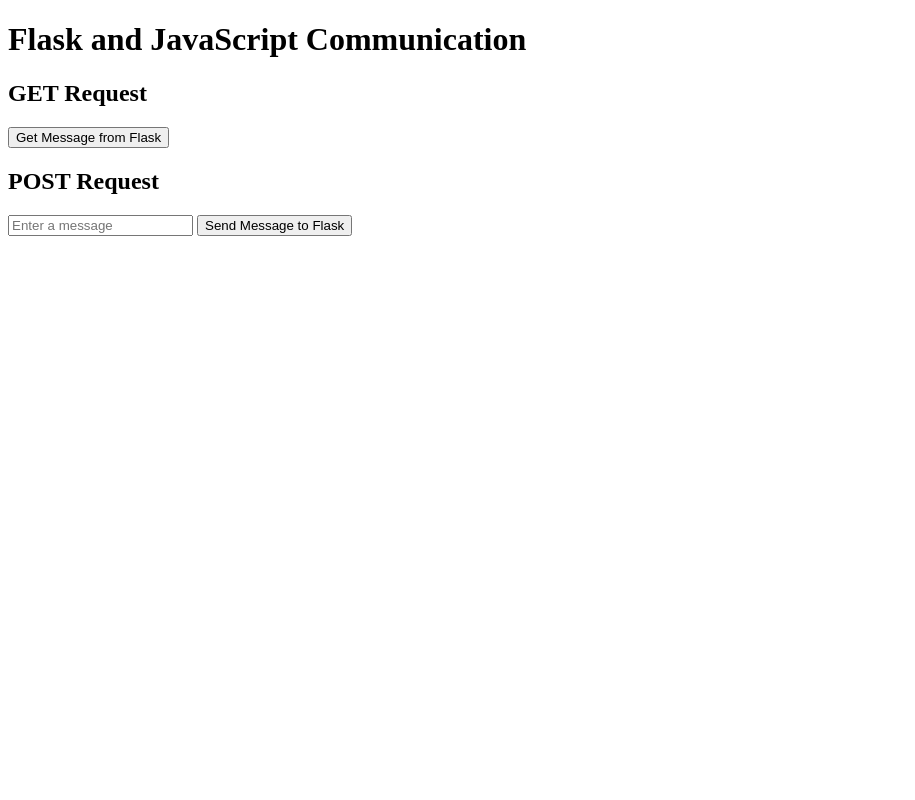
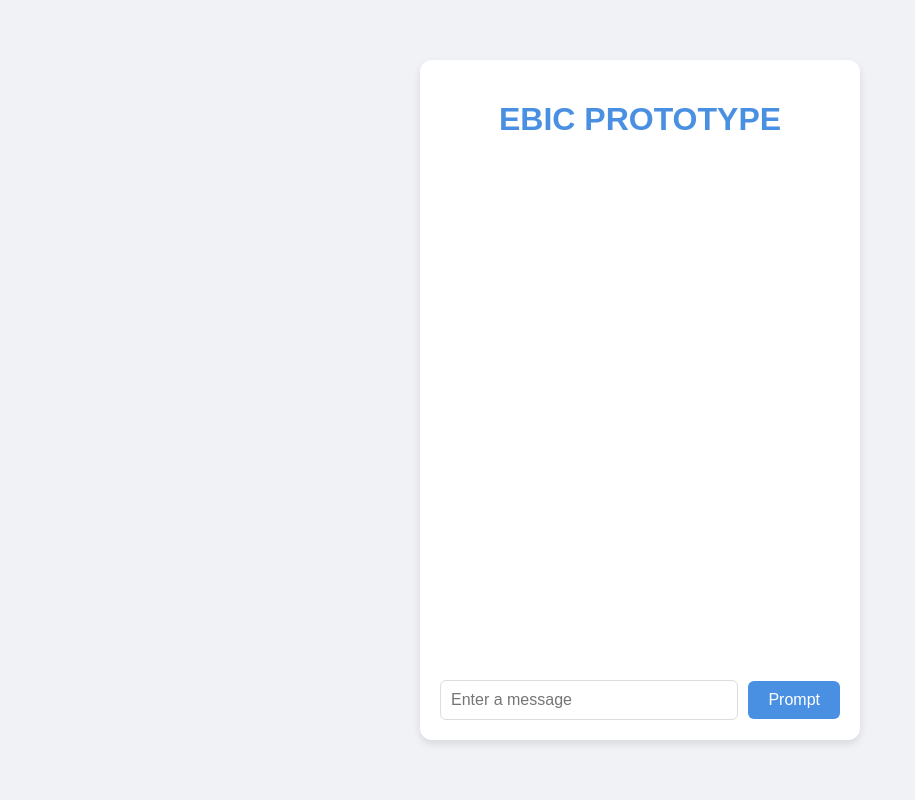
Before and after one commit to mikejensen0/p9, a Flask app: page / in a window 1280 px wide. Shown: the whole page, without its empty margins (0-915 px from the left). Run offline with Flask 3, Linux system fonts and the light colour scheme.

Commit message:
not completely scuffed inital prototype

```diff
--- a/AI/hello.py
+++ b/AI/hello.py
@@ -7,7 +7,7 @@ load_dotenv()
 #from flask_cors import CORS
 
 app = Flask(__name__)
-#CORS(app)  # This will enable CORS for all routes
+#CORS(app)
 genai.configure(api_key=os.getenv("API_KEY", None))
 model = genai.GenerativeModel("gemini-1.5-flash")
 
@@ -18,23 +18,16 @@ chat = model.start_chat(
     ]
 )
 
-# Serve the HTML page
 @app.route('/')
 def index():
     return render_template('index.html')
 
-# A simple GET request that returns a message
-@app.route('/get_message', methods=['GET'])
-def get_message():
-    return jsonify({'message': 'hello'})
-
-# Handle POST request from JavaScript
 @app.route('/post_message', methods=['POST'])
 def post_message():
     data = request.json
     received_message = data.get('message')
     response = chat.send_message(received_message)
-    return jsonify({'response': f'Flask received your message: {response.text}'})
+    return jsonify({'response':  response.text})
 
 if __name__ == '__main__':
     app.run(debug=True)
--- /dev/null
+++ b/AI/static/something.js
@@ -0,0 +1,62 @@
+// Initialize an empty array to store messages and responses
+let messages = [];
+
+function postMessage() {
+    // Get the value from the input field
+    const messageToSend = document.getElementById('messageInput').value;
+
+    // Only proceed if there's text in the input
+    if (messageToSend.trim() !== "") {
+        // Clear the input field after submitting
+        document.getElementById("messageInput").value = "";
+
+        // Add the user message temporarily to the array (before getting server response)
+        messages.push({ user: messageToSend, response: null });
+
+        // Update the list of messages displayed
+        updateMessageList();
+
+        // Send the message to the server
+        fetch('/post_message', {
+            method: 'POST',
+            headers: {
+                'Content-Type': 'application/json'
+            },
+            body: JSON.stringify({ message: messageToSend })
+        })
+        .then(response => response.json())
+        .then(data => {
+            // Update the last message in the array with the server response
+            messages[messages.length - 1].response = data.response;
+
+            // Update the list of messages displayed with the server response included
+            updateMessageList();
+        })
+        .catch(error => console.log('Error:', error));
+    }
+}
+
+function updateMessageList() {
+    // Get the element where messages are displayed
+    const displayMessagesElement = document.getElementById("displayMessage");
+
+    // Clear the current list
+    displayMessagesElement.innerHTML = "";
+
+    // Create a new paragraph for each user message and server response
+    messages.forEach((msgObj) => {
+        // Display the user message
+        const userMessageElement = document.createElement("p");
+        userMessageElement.innerText = "User: " + msgObj.user;
+        displayMessagesElement.appendChild(userMessageElement);
+
+        // If there's a server response, display it
+        if (msgObj.response) {
+            const responseMessageElement = document.createElement("p");
+            responseMessageElement.innerText = "Server: " + msgObj.response;
+            responseMessageElement.style.color = "#4a90e2"; // Optional: Different color for server response
+            displayMessagesElement.appendChild(responseMessageElement);
+        }
+    });
+    displayMessagesElement.scrollTop = displayMessagesElement.scrollHeight;
+}
--- /dev/null
+++ b/AI/static/style.css
@@ -0,0 +1,97 @@
+ /* General page styling */
+ body {
+    font-family: Arial, sans-serif;
+    background-color: #f0f2f5;
+    display: flex;
+    align-items: center;
+    justify-content: center;
+    height: 100vh;
+    margin: 0;
+    color: #333;
+}
+
+/* Container for the messages and input */
+.container {
+    background: #fff;
+    padding: 20px;
+    border-radius: 12px;
+    box-shadow: 0 4px 8px rgba(0, 0, 0, 0.1);
+    max-width: 400px;
+    width: 90%;
+    height: 80vh;
+    display: flex;
+    flex-direction: column;
+    justify-content: flex-end;
+}
+
+/* Header */
+h1 {
+    font-size: 2rem;
+    color: #4a90e2;
+    margin-bottom: 10px;
+    text-align: center;
+}
+
+/* Displayed message list styling */
+#displayMessage {
+    overflow-y: auto;
+    flex-grow: 1;
+    margin-bottom: 10px;
+}
+
+#displayMessage p {
+    background: #f0f0f0;
+    padding: 8px;
+    margin-bottom: 5px;
+    border-radius: 4px;
+    text-align: left;
+}
+
+/* Input container styling */
+.input-container {
+    display: flex;
+    align-items: center;
+}
+
+/* Input field styling */
+#messageInput {
+    flex-grow: 1;
+    padding: 10px;
+    margin-right: 10px;
+    border: 1px solid #ddd;
+    border-radius: 6px;
+    font-size: 1rem;
+    transition: border-color 0.3s;
+}
+
+#messageInput:focus {
+    border-color: #4a90e2;
+    outline: none;
+}
+
+/* Button styling */
+button {
+    background-color: #4a90e2;
+    color: white;
+    padding: 10px 20px;
+    font-size: 1rem;
+    border: none;
+    border-radius: 6px;
+    cursor: pointer;
+    transition: background-color 0.3s, transform 0.3s;
+}
+
+button:hover {
+    background-color: #3a78c0;
+}
+
+button:active {
+    transform: scale(0.95);
+}
+
+/* Styling for response paragraph */
+#postMessageResponse {
+    margin-top: 20px;
+    font-size: 1rem;
+    color: #333;
+}
--- a/AI/templates/index.html
+++ b/AI/templates/index.html
@@ -4,45 +4,19 @@
     <meta charset="UTF-8">
     <meta name="viewport" content="width=device-width, initial-scale=1.0">
     <title>Flask-JS Communication</title>
-    <script>
-        // Function to send GET request to Flask
-        function getMessage() {
-            fetch('/get_message')
-            .then(response => response.json())
-            .then(data => {
-                document.getElementById('getMessageResponse').innerText = data.message;
-            })
-            .catch(error => console.log('Error:', error));
-        }
-
-        // Function to send POST request to Flask
-        function postMessage() {
-            const messageToSend = document.getElementById('messageInput').value;
-            fetch('/post_message', {
-                method: 'POST',
-                headers: {
-                    'Content-Type': 'application/json'
-                },
-                body: JSON.stringify({ message: messageToSend })
-            })
-            .then(response => response.json())
-            .then(data => {
-                document.getElementById('postMessageResponse').innerText = data.response;
-            })
-            .catch(error => console.log('Error:', error));
-        }
-    </script>
+    <link rel="stylesheet" href="{{url_for('static', filename='style.css')}}">
+    <script src="{{url_for('static', filename='something.js')}}"></script>
 </head>
 <body>
-    <h1>Flask and JavaScript Communication</h1>
+    <body>
+        <div class="container">
+            <h1>EBIC PROTOTYPE</h1>
+            <div id="displayMessage"></div>
+            <div class="input-container">
+                <input type="text" id="messageInput" placeholder="Enter a message">
+                <button onclick="postMessage()">Prompt</button>
+            </div>
+        </div>
 
-    <h2>GET Request</h2>
-    <button onclick="getMessage()">Get Message from Flask</button>
-    <p id="getMessageResponse"></p>
-
-    <h2>POST Request</h2>
-    <input type="text" id="messageInput" placeholder="Enter a message">
-    <button onclick="postMessage()">Send Message to Flask</button>
-    <p id="postMessageResponse"></p>
 </body>
 </html>
```
